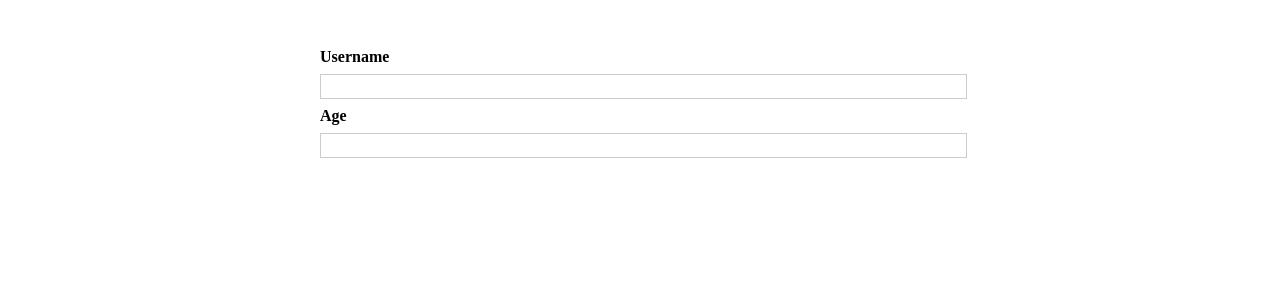
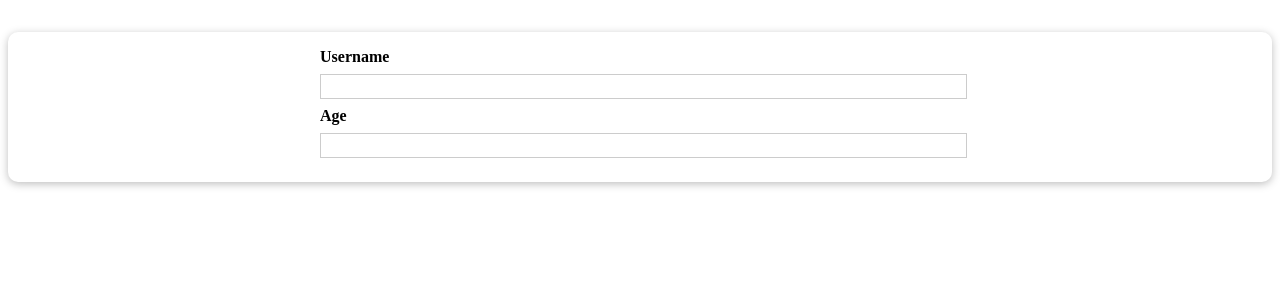
Before and after one commit to booyaChael/react-practice_1, a React (Create React App) app: page / in a window 1280 px wide. Shown: the top 300 px of the page. Built offline with nearby package versions, Linux system fonts and the light colour scheme.

Commit message:
Card UI 만들어 AddUserForm에 적용

```diff
--- /dev/null
+++ b/src/components/UI/Card.js
@@ -0,0 +1,7 @@
+import classes from "./Card.module.css";
+
+const Card = (props) => {
+  return <div className={classes.card}>{props.children}</div>;
+};
+
+export default Card;
--- /dev/null
+++ b/src/components/UI/Card.module.css
@@ -0,0 +1,5 @@
+.card {
+  background: white;
+  box-shadow: 0 2px 8px rgba(0, 0, 0, 0.26);
+  border-radius: 10px;
+}
--- a/src/components/Users/AddUserForm.js
+++ b/src/components/Users/AddUserForm.js
@@ -1,15 +1,15 @@
 import classes from "./AddUserForm.module.css";
-
+import Card from "../UI/Card";
 const AddUserForm = () => {
   return (
-    <>
+    <Card>
       <form className={classes.input}>
         <label htmlFor={"username"}>Username</label>
         <input id="username" type="text" />
         <label htmlFor={"age"}>Age</label>
         <input id="age" type="number" />
       </form>
-    </>
+    </Card>
   );
 };
 
```
